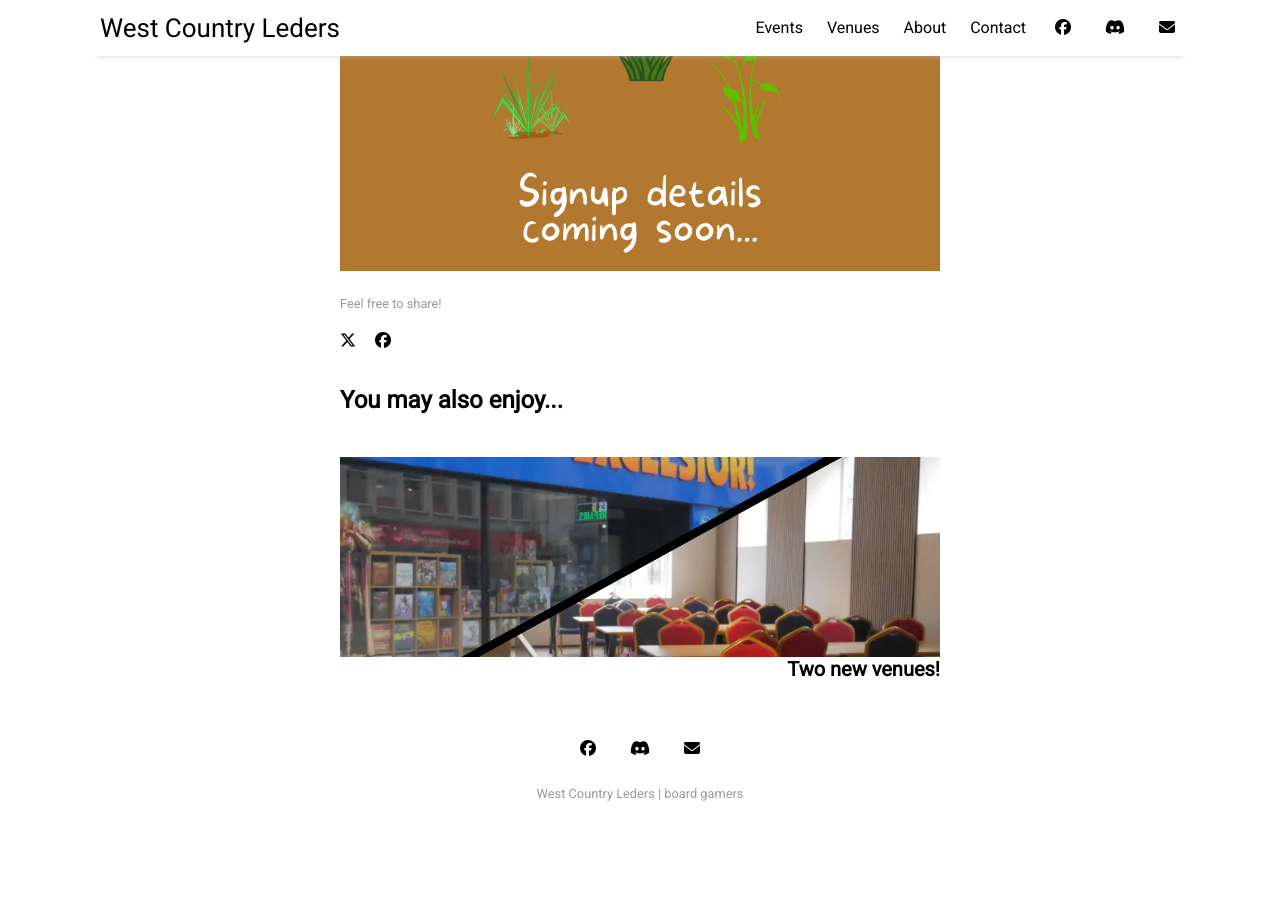
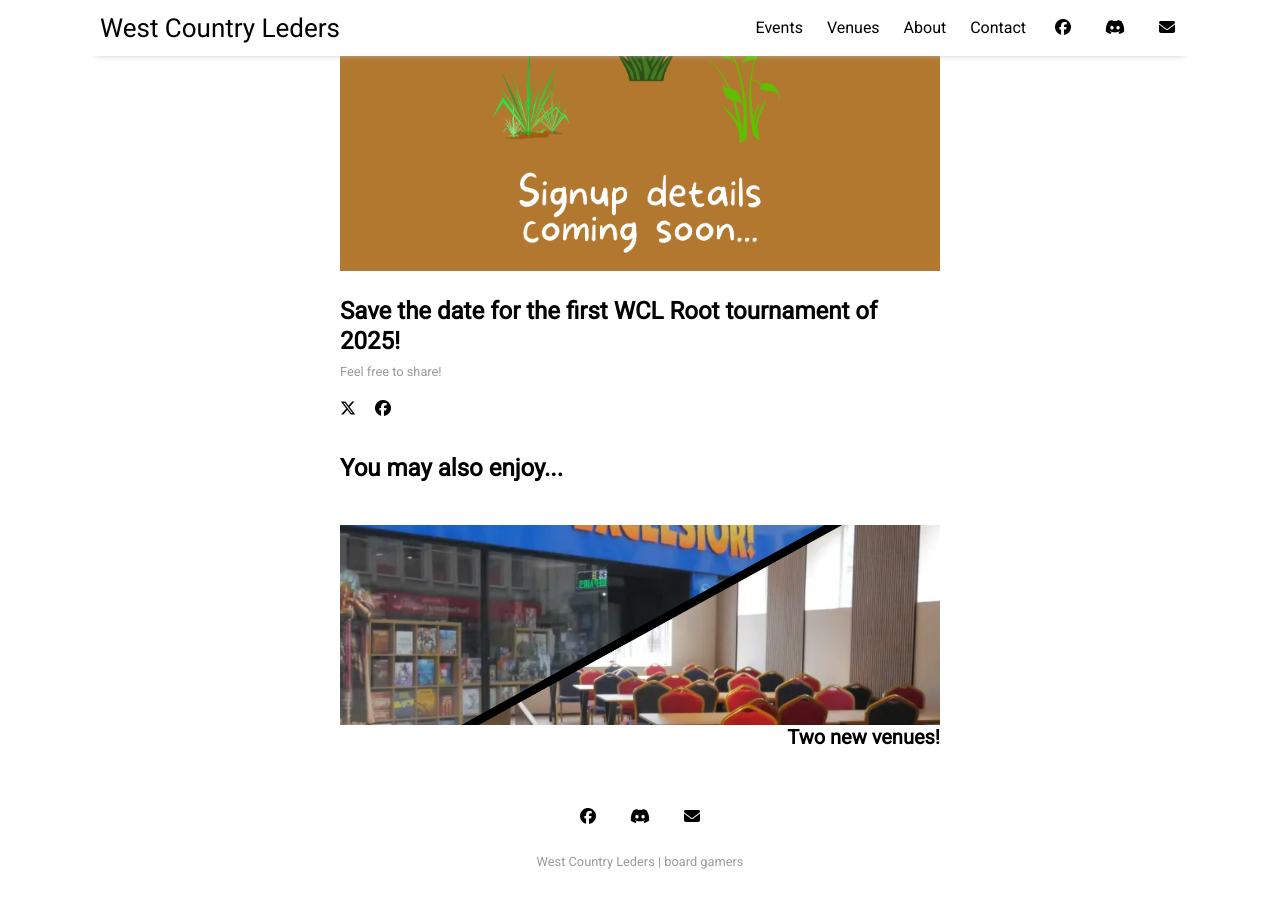
Before and after one commit to ChilledEther/west-country-leders, a Jekyll site: the page built from _posts/2025-10-08-root-spring-tournament-save-the-date.md, in a window 1280 px wide and 900 px high, scrolled down 740 px. Built offline with Jekyll 4.4.1, drawn with Linux system fonts in a browser that asks for light colours; before the commit the page ends 1572 px from its top, so only the background shows below that.

Commit message:
release: make-live 2025-03-08_19:23:46

```diff
--- a/_posts/2025-10-08-root-spring-tournament-save-the-date.md
+++ b/_posts/2025-10-08-root-spring-tournament-save-the-date.md
@@ -6,3 +6,4 @@ categories: posts
 tags: [posts]
 image: root-may-10-date-poster.png
 ---
+## Save the date for the first WCL Root tournament of 2025!
```
